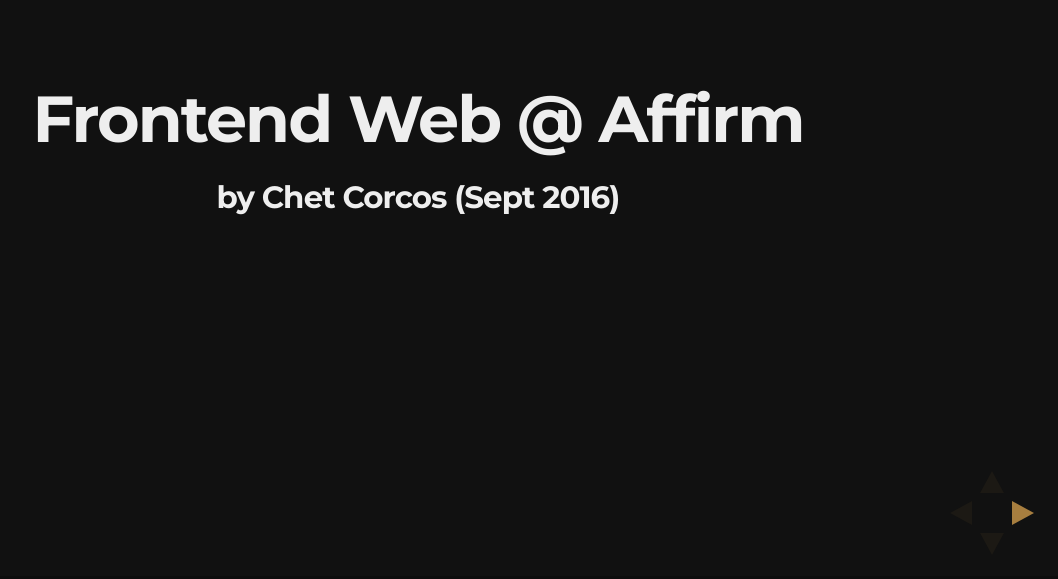
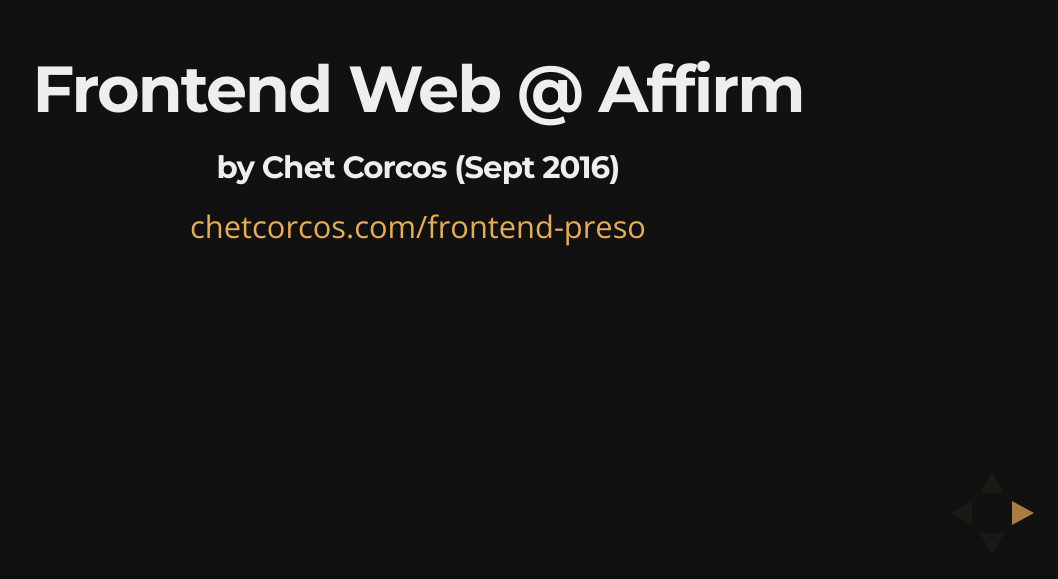
Before and after one commit to ccorcos/frontend-preso, a plain HTML site: page index.html in a window 1280 px wide. Shown: the part 221-800 px from the top of the page, without its empty margins (222-1280 px from the left). Drawn offline with nearby package versions, Linux system fonts and the light colour scheme; some packages are replaced by stand-ins of ours.

Commit message:
follow along link

```diff
--- a/index.html
+++ b/index.html
@@ -1,29 +1,3 @@
-<!--
-pure and immutable are easier to predict
-slice vs splice example
-just show the example and explain that its easier and dont be so detailed
-
-what is immutability?
-
-why do we need build tools?
-why do we want transpilers?
-
-why and then what
-
-why is react better than angular
-picture of the react result
-more why with react native
-
-less generic redux example. start with why / problem
-
-why modular component?
-
-- BEM
-
-what is a styleguide. demo before we add it.
-
--->
-
 <html>
     <head>
         <link rel="stylesheet" href="assets/reveal.js/css/reveal.css">
@@ -37,6 +11,7 @@
                 <section>
                   <h2>Frontend Web @ Affirm</h2>
                   <h5>by Chet Corcos (Sept 2016)</h5>
+                  <p><a href="http://www.chetcorcos.com/frontend-preso">chetcorcos.com/frontend-preso</a></p>
                   <aside class="notes">
                     `f` for full screen
                     `s` for notes
```
